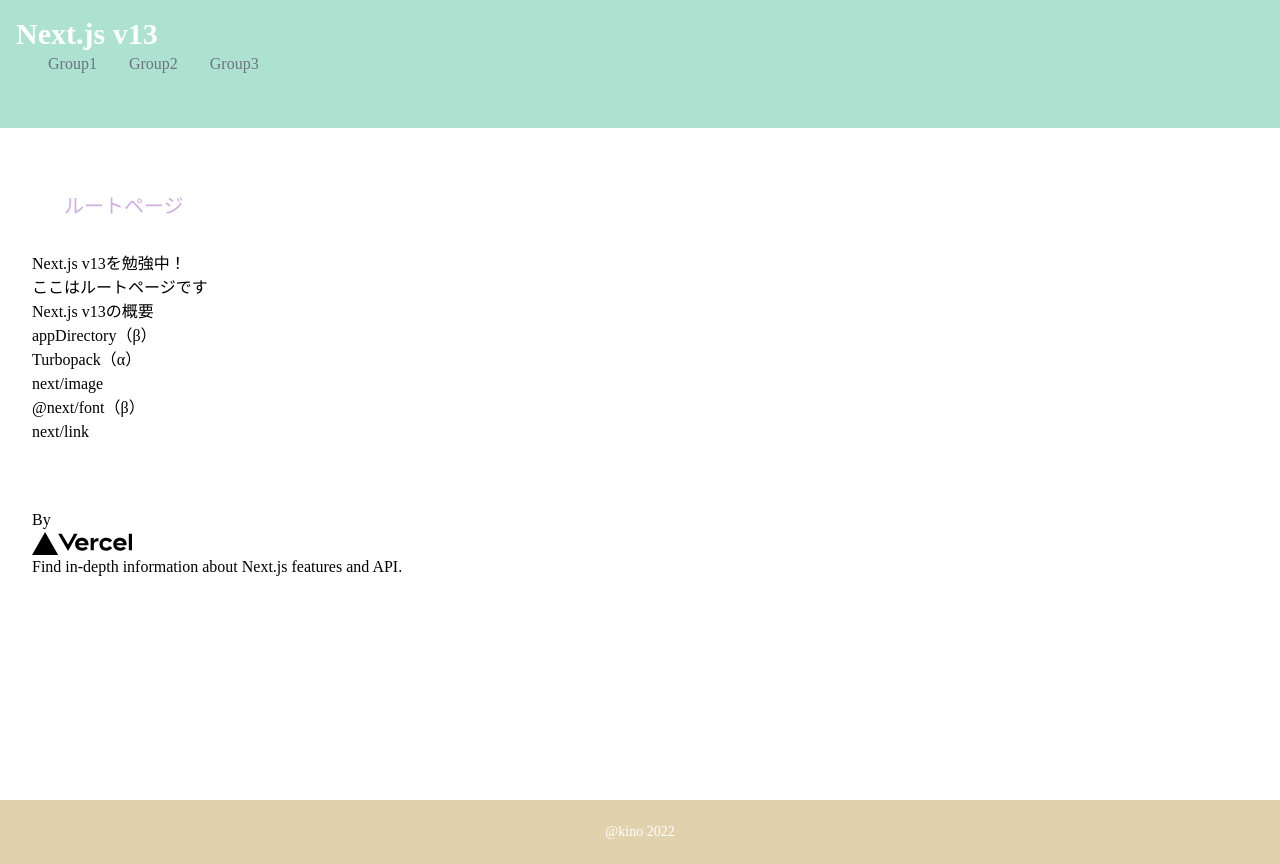
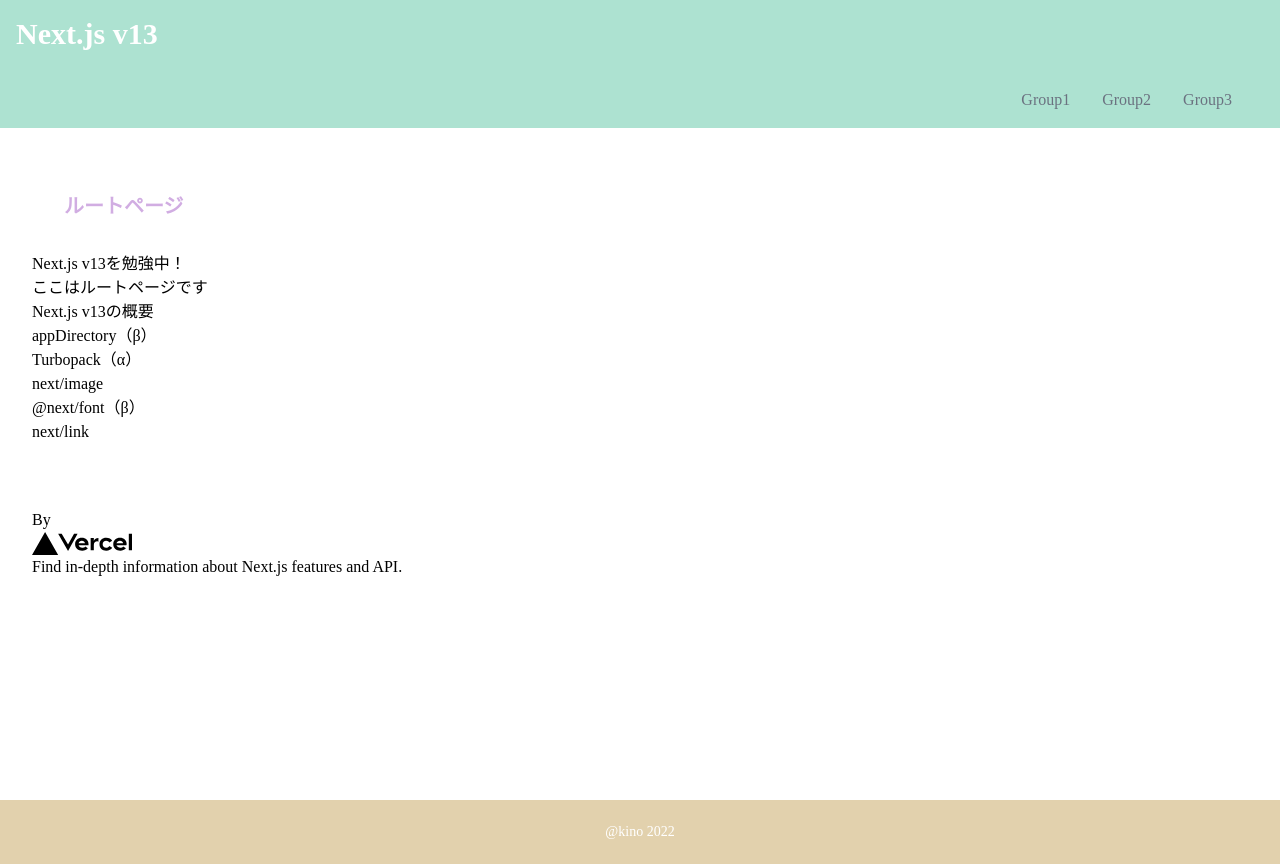
Before and after one commit to narutiga/next.js_v13, a Next.js app: page / in a window 1280 px wide. Built offline with nearby package versions, Linux system fonts and the light colour scheme.

Commit message:
🚧 Add components

```diff
--- a/src/component/Header/Header.tsx
+++ b/src/component/Header/Header.tsx
@@ -5,7 +5,7 @@
 /** @package */
 export const Header: FC = () => {
   return (
-    <div className="flex flex-col p-4 h-32 bg-main">
+    <div className="flex flex-col justify-between p-4 h-32 bg-main">
       <Link href="/">
         <p className="text-white text-3xl font-semibold">Next.js v13</p>
       </Link>
--- a/src/component/MainNavigation/MainNavigation.tsx
+++ b/src/component/MainNavigation/MainNavigation.tsx
@@ -4,11 +4,11 @@
 /** @package */
 export const MainNavigation: FC = () => {
   return (
-    <div className="flex mb-8 mx-8">
+    <div className="flex justify-end">
       <Link href="/cats" className="mr-8 text-gray-500">
         Group1
       </Link>
-      <Link href="/bar" className="mr-8 text-gray-500">
+      <Link href="/baz" className="mr-8 text-gray-500">
         Group2
       </Link>
       <Link href="/baz" className="mr-8 text-gray-500">
--- a/src/component/PageTitle/PageTitle.tsx
+++ b/src/component/PageTitle/PageTitle.tsx
@@ -6,5 +6,5 @@
 };
 
 export const PageTitle: FC<Props> = (props) => {
-  return <h1 className="m-8 text-sub2 text-xl font-medium">{props.title}</h1>;
+  return <h1 className="m-8 text-sub2 text-xl font-bold">{props.title}</h1>;
 };
```
